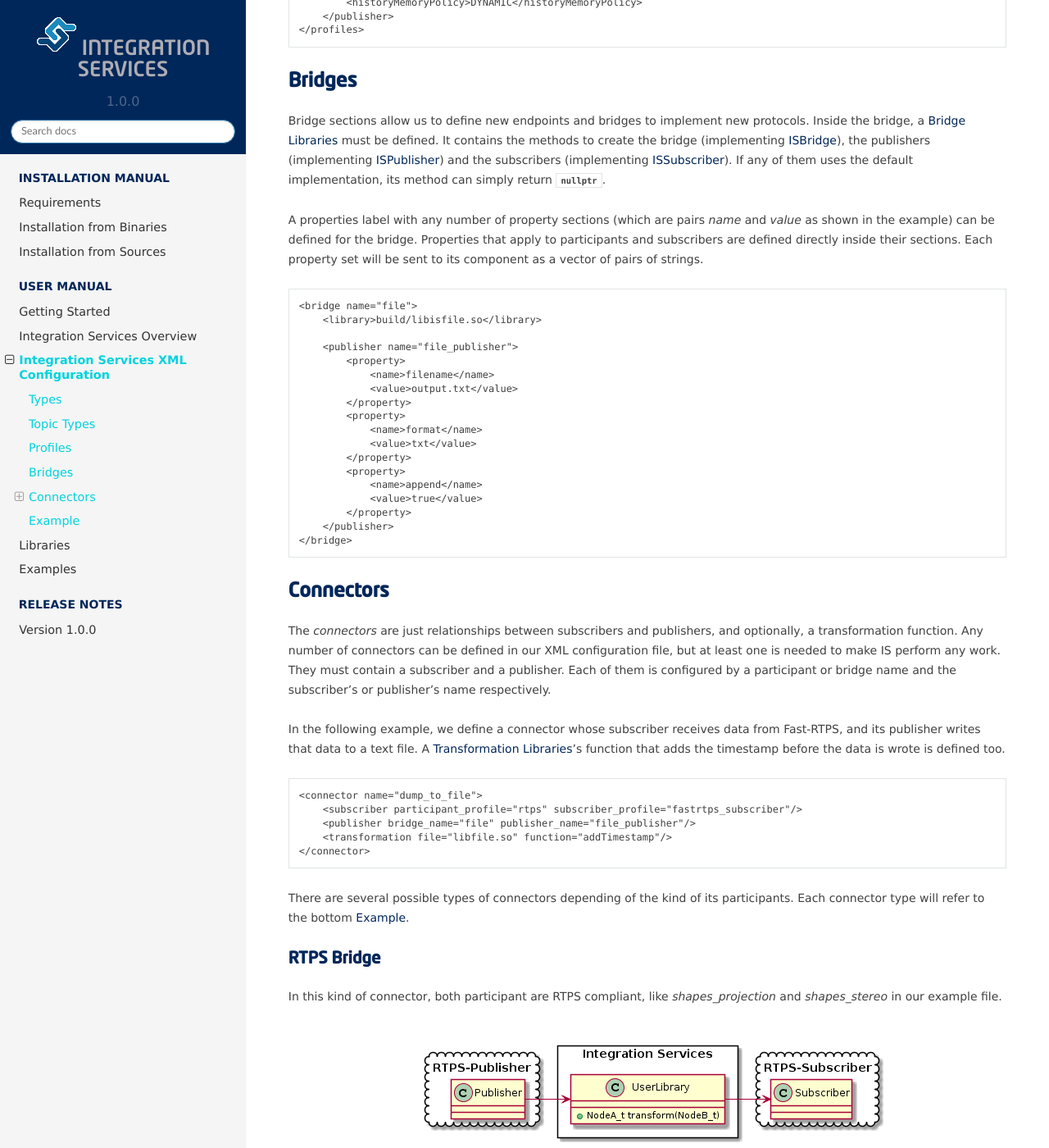
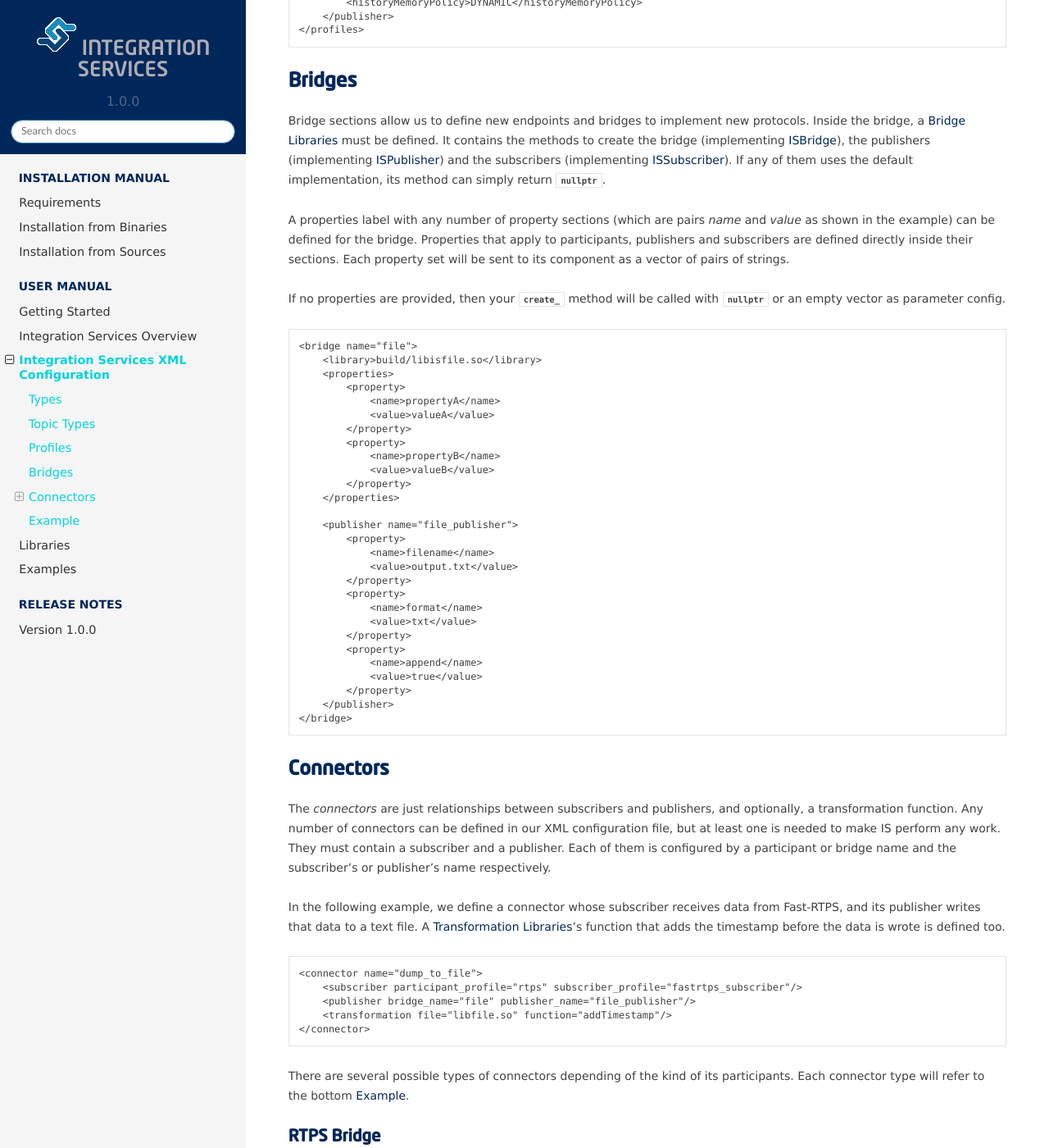
Before and after one commit to eProsima/Integration-Service-docs, a Sphinx documentation site: the page built from docs/xml-config-file.rst, in a window 1280 px wide and 1400 px high, scrolled down 2116 px. Shown: the whole window at 82% size. Built offline with Sphinx 7.4.7 and the Read the Docs theme 2.0.0, drawn with Linux system fonts in a browser that asks for light colours; some of the changed text lies outside the part shown.

Commit message:
Refs #3616 Fixed some mistakes and changed location of some phrases.

```diff
--- a/docs/libraries.rst
+++ b/docs/libraries.rst
@@ -6,6 +6,10 @@ implementing your own libraries.
 
 There are three kind of libraries that the user can implement, **Bridge Library**, **Transformation Library**
 and **Data Types Library**.
+
+All these libraries can be mixed in the same library, including adding several libraries of the same kind
+(an example of several the transformation libraries
+can be found on `FIROS2 <https://github.com/eProsima/FIROS2/tree/master/examples/TIS_NGSIv2>`__).
 
 May be necessary generate data types from IDL files to communicate with *Fast-RTPS*,
 or make use of `Fast-RTPS dynamic types <http://docs.eprosima.com/en/latest/dynamictypes.html>`__.
--- a/docs/xml-config-file.rst
+++ b/docs/xml-config-file.rst
@@ -118,14 +118,28 @@ Inside the bridge, a :ref:`bridge libraries` must be defined. It contains the me
 :ref:`isbridge`), the publishers (implementing :ref:`ispublisher`) and the subscribers (implementing :ref:`issubscriber`).
 If any of them uses the default implementation, its method can simply return :class:`nullptr`.
 
-A properties label with any number of property sections (which are pairs *name* and *value* as shown in the example) can be defined for the bridge.
-Properties that apply to participants and subscribers are defined directly inside their sections.
+A properties label with any number of property sections (which are pairs *name* and *value* as shown in the example)
+can be defined for the bridge.
+Properties that apply to participants, publishers and subscribers are defined directly inside their sections.
 Each property set will be sent to its component as a vector of pairs of strings.
+
+If no properties are provided, then your :class:`create_` method will be called with :class:`nullptr` or an empty
+vector as parameter config.
 
 .. code-block:: xml
 
     <bridge name="file">
         <library>build/libisfile.so</library>
+        <properties>
+            <property>
+                <name>propertyA</name>
+                <value>valueA</value>
+            </property>
+            <property>
+                <name>propertyB</name>
+                <value>valueB</value>
+            </property>
+        </properties>
 
         <publisher name="file_publisher">
             <property>
```
Also changed, not shown: other parts of docs/xml-config-file.rst (+0 -9 lines), 1 other file.
